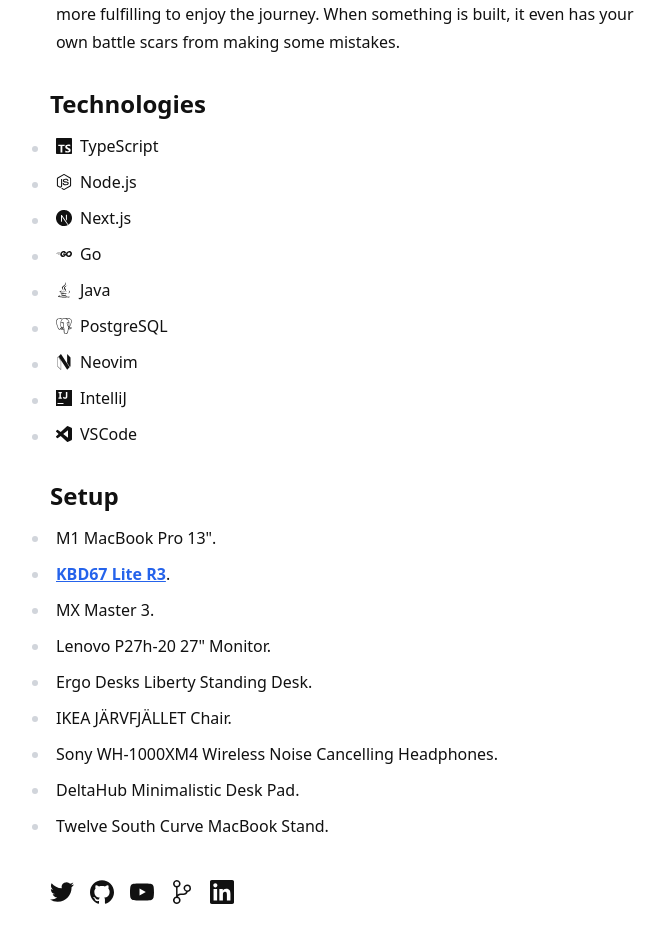
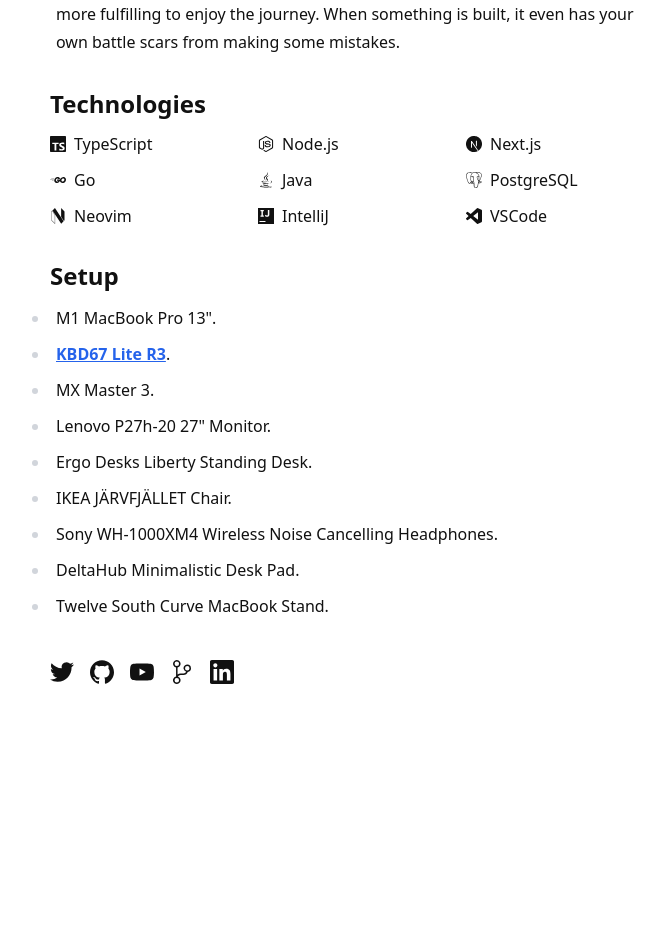
Before and after one commit to pzrsa/parsam.io, a Next.js app: page /about in a window 1280 px wide. Shown: the part 1080-2009 px from the top of the page, without its empty margins (278-943 px from the left). After the commit the page ends 1796 px from the top, so only its background shows below. Built offline with nearby package versions, Linux system fonts and the light colour scheme.

Commit message:
grid layout for technologies

```diff
--- a/pages/about.tsx
+++ b/pages/about.tsx
@@ -22,10 +22,8 @@ interface TechItemProps {
 
 const TechItem: React.FC<TechItemProps> = ({ name, Icon }) => {
   return (
-    <li>
-      <span className="gap-x-2 flex items-center">
-        <Icon /> {name}
-      </span>
+    <li className="gap-x-2 flex items-center">
+      <Icon /> {name}
     </li>
   );
 };
@@ -132,7 +130,7 @@ const About: React.FC = ({}) => {
           </li>
         </ul>
         <h2 className="text-2xl font-bold mb-3 mt-8">Technologies</h2>
-        <ul className="list-disc prose dark:prose-invert">
+        <ul className="gap-y-3 grid grid-cols-2 sm:grid-cols-3 justify-between">
           <TechItem name="TypeScript" Icon={SiTypescript} />
           <TechItem name="Node.js" Icon={SiNodedotjs} />
           <TechItem name="Next.js" Icon={SiNextdotjs} />
```
